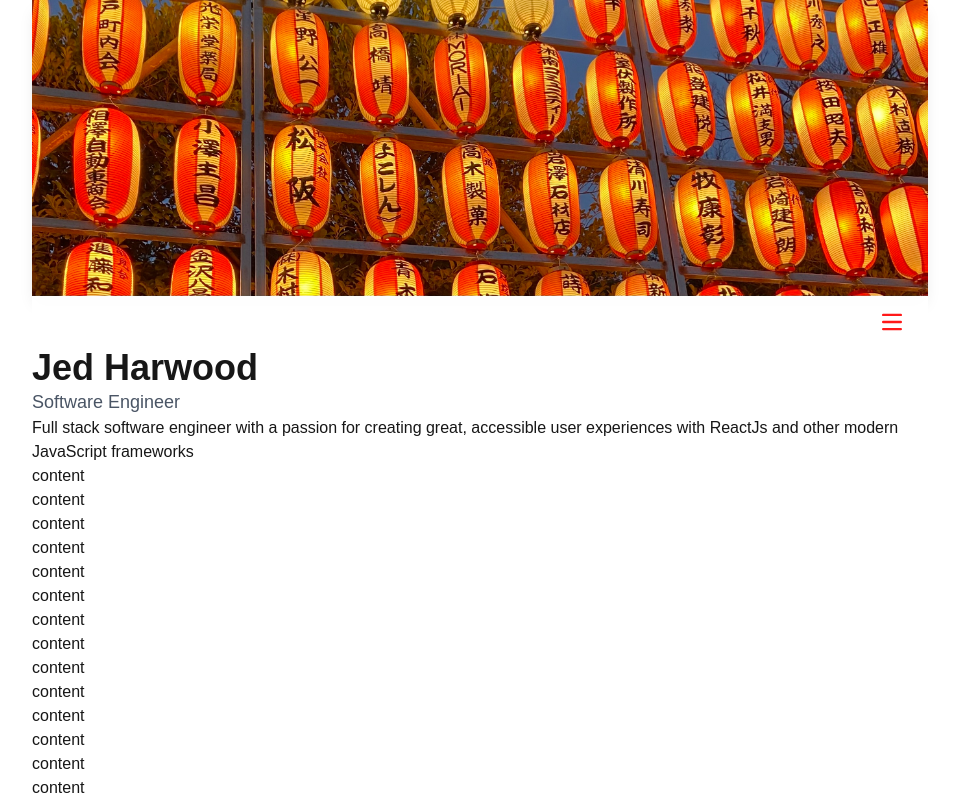
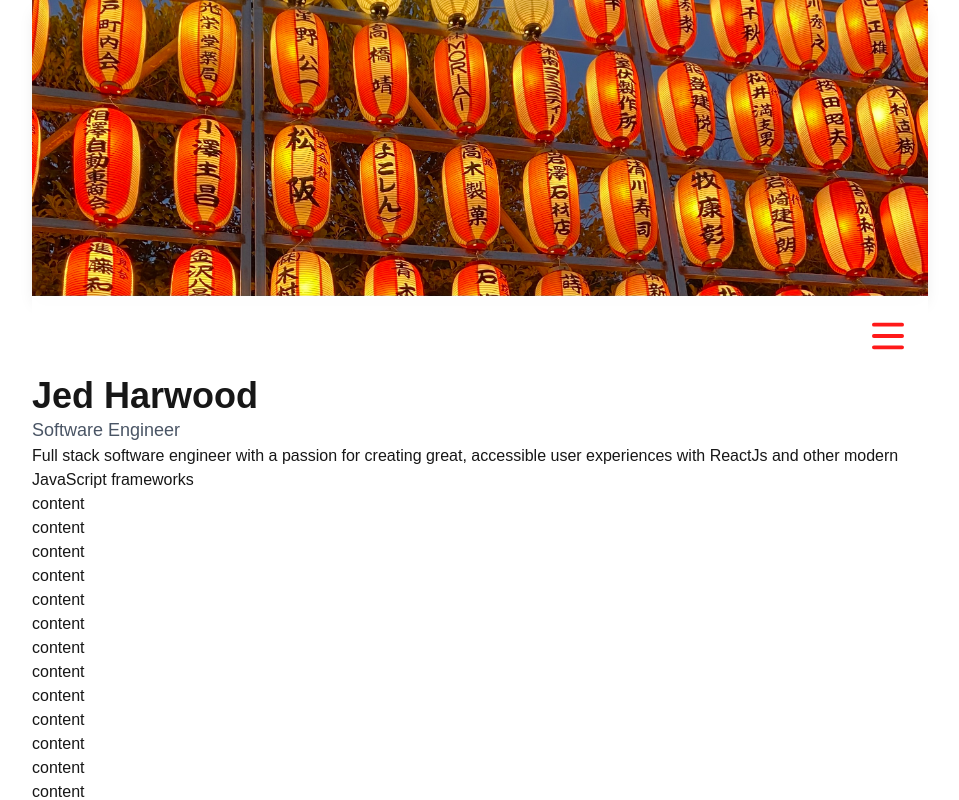
Before and after one commit to jedharwood/PortfolioSite, a Next.js app in the folder portfolio-site/: page / in a window 1280 px wide. Shown: the top 800 px of the page, without its empty margins (160-1119 px from the left). Built offline with nearby package versions, Linux system fonts and the light colour scheme.

Commit message:
Layout changes to svg button and footer

```diff
--- a/portfolio-site/app/components/footer.tsx
+++ b/portfolio-site/app/components/footer.tsx
@@ -9,7 +9,7 @@ const scrollToTop = (): void => {
 };
 
 export const Footer = (): JSX.Element => (
-    <footer className='py-4 px-2 flex w-full justify-center gap-2'>
+    <footer className='flex w-full justify-center gap-2 px-2 py-4'>
         <SvgAnchor
             label='Link to LinkedIn page'
             href='https://uk.linkedin.com/in/jed-harwood-39aaba194'
--- a/portfolio-site/app/components/svg-button.tsx
+++ b/portfolio-site/app/components/svg-button.tsx
@@ -16,7 +16,7 @@ export const SvgButton = ({
     return (
         <button
             type='button'
-            className={`svg-button p-2${size === 'large' ? 'h-20 w-20' : 'h-10 w-10'}`}
+            className={`svg-button p-2 ${size === 'large' ? 'h-20 w-20' : 'h-12 w-12'}`}
             aria-controls={buttonType}
             aria-expanded='false'
             aria-label={label}
@@ -24,7 +24,7 @@ export const SvgButton = ({
         >
             {buttonType === 'burger-menu' ? (
                 <svg
-                    className='h-5 w-5'
+                    className='h-12 w-12'
                     aria-hidden='true'
                     xmlns='http://www.w3.org/2000/svg'
                     fill='currentColor'
@@ -40,7 +40,7 @@ export const SvgButton = ({
                 </svg>
             ) : (
                 <svg
-                    className='h-10 w-10'
+                    className='h-20 w-20'
                     viewBox='0 0 24 24'
                     fill='none'
                     xmlns='http://www.w3.org/2000/svg'
```
